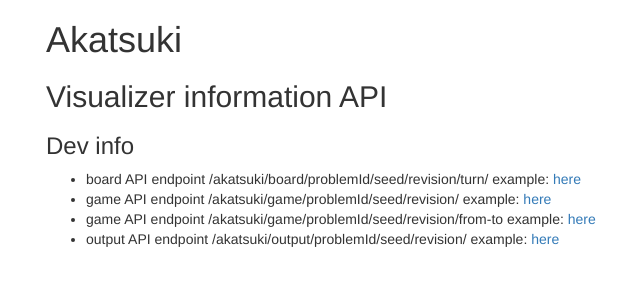
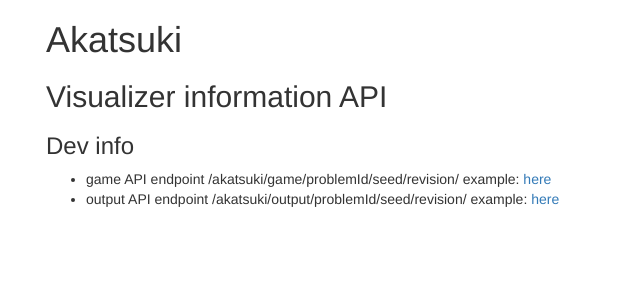
Before and after one commit to osak/ICFPC2015, a Flask app: page / in a window 1280 px wide. Shown: the top 300 px of the page, without its empty margins (24-664 px from the left). Run offline with Flask 2, Linux system fonts and the light colour scheme; some libraries are stand-ins or nearby versions.

Commit message:
Akatsuki: updated api sample

```diff
--- a/akatsuki/templates/index.html
+++ b/akatsuki/templates/index.html
@@ -5,9 +5,7 @@
 
 <h3>Dev info</h3>
 <ul>
-    <li> board API endpoint /akatsuki/board/problemId/seed/revision/turn/ example: <a href="/akatsuki{{ url_for('get_board', prob_id=0, seed=0, rev='cfbcfcbc4416fbd061594baf77ed5149f1553def', turn=1) }}">here</a> </li>
-    <li> game API endpoint /akatsuki/game/problemId/seed/revision/ example: <a href="/akatsuki{{ url_for('get_game', prob_id=0, seed=0, rev='cfbcfcbc4416fbd061594baf77ed5149f1553def') }}">here</a> </li>
-    <li> game API endpoint /akatsuki/game/problemId/seed/revision/from-to example: <a href="/akatsuki{{ url_for('get_partial_game', prob_id=0, seed=0, rev='cfbcfcbc4416fbd061594baf77ed5149f1553def', fr=0, to=2) }}">here</a> </li>
-    <li> output API endpoint /akatsuki/output/problemId/seed/revision/ example: <a href="/akatsuki{{ url_for('get_output', prob_id=0, seed=0, rev='cfbcfcbc4416fbd061594baf77ed5149f1553def') }}">here</a> </li>
+    <li> game API endpoint /akatsuki/game/problemId/seed/revision/ example: <a href="/akatsuki{{ url_for('get_game', prob_id=0, seed=0, rev='6f248b8b4a95c9cd9a720c573c4c50876ac20205') }}">here</a> </li>
+    <li> output API endpoint /akatsuki/output/problemId/seed/revision/ example: <a href="/akatsuki{{ url_for('get_output', prob_id=0, seed=0, rev='6f248b8b4a95c9cd9a720c573c4c50876ac20205') }}">here</a> </li>
 </ul>
 {% endblock %}
```
